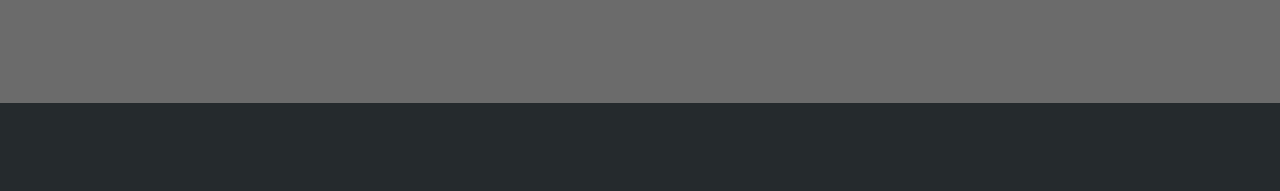
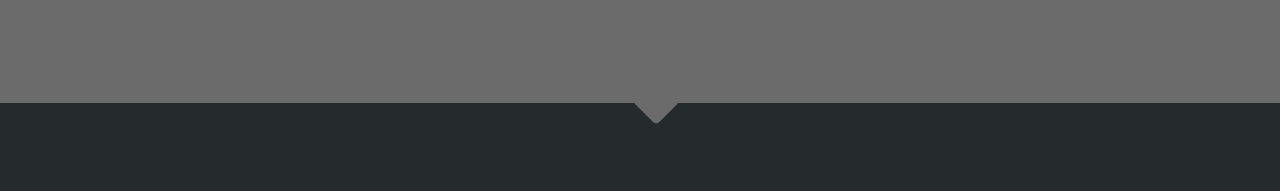
Before and after one commit to EngeneerProgram/proj-html-vuejs, a Vue app: page / in a window 1280 px wide. Shown: the part 1143-1334 px from the top of the page. Built offline with nearby package versions, Linux system fonts and the light colour scheme.

Commit message:
add Login System

```diff
--- a/package.json
+++ b/package.json
@@ -8,6 +8,10 @@
     "lint": "vue-cli-service lint"
   },
   "dependencies": {
+    "@fortawesome/fontawesome-svg-core": "^6.1.1",
+    "@fortawesome/free-regular-svg-icons": "^6.1.1",
+    "@fortawesome/free-solid-svg-icons": "^6.1.1",
+    "@fortawesome/vue-fontawesome": "^2.0.6",
     "@popperjs/core": "^2.11.5",
     "bootstrap": "^5.1.3",
     "core-js": "^3.8.3",
--- a/src/components/LoginComponent.vue
+++ b/src/components/LoginComponent.vue
@@ -1,5 +1,8 @@
 <template>
     <div class="container-fluid Login-container">
+        <div>
+           <font-awesome-icon class="ico_arrow" icon="fa-solid fa-caret-down" />
+        </div>
         <div class="container login-fix">
             <div class="thumb-gym">
                 <img src="../assets/img/home_img-compressor.jpg" alt="">
@@ -36,6 +39,16 @@
     justify-content: center;
     align-content: center;
     align-items: center;
+    position:relative;
+
+    .ico_arrow{
+       color: #6b6b6b;
+    font-size: 71px;
+    position: absolute;
+    top: -33px;
+    left: 49.5%;
+
+    }
         .login-system{
             position:relative;
 
--- a/src/main.js
+++ b/src/main.js
@@ -1,5 +1,10 @@
 import Vue from 'vue'
 import App from './App.vue'
+import { library } from '@fortawesome/fontawesome-svg-core'
+import { faCaretDown } from '@fortawesome/free-solid-svg-icons'
+import { FontAwesomeIcon } from '@fortawesome/vue-fontawesome'
+library.add(faCaretDown)
+Vue.component('font-awesome-icon', FontAwesomeIcon)
 const bootstrap = require('bootstrap');
 
 Vue.use(bootstrap);
```
Also changed, not shown: src/assets/img/caret-down-solid.svg (added), 1 other file (tests, documents, lock files or other folders).
